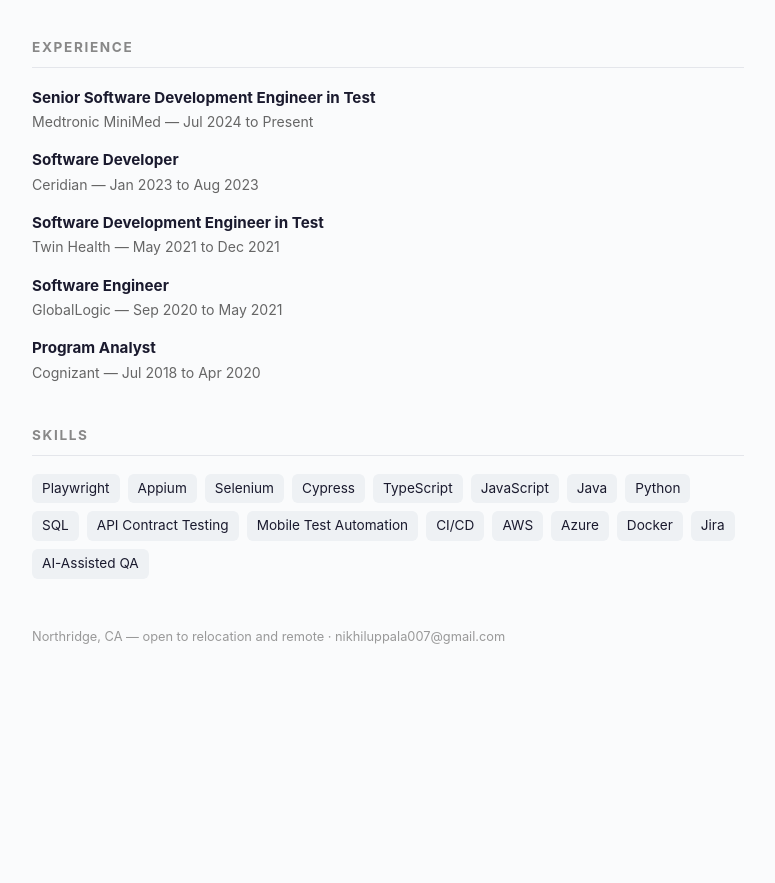
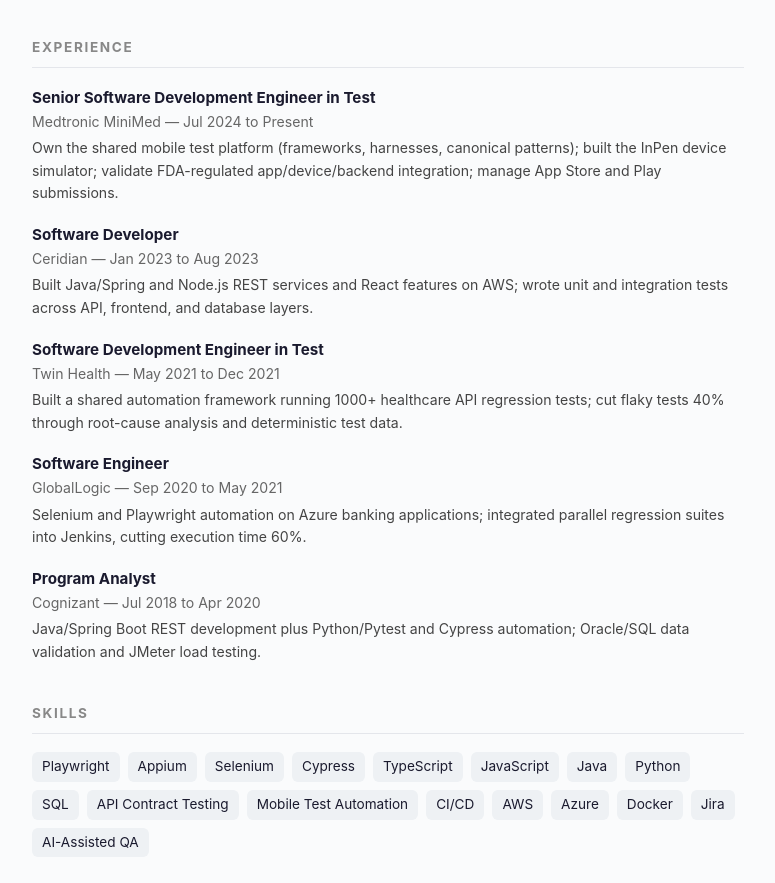
Before and after one commit to NikhilUppla/nikhil-portfolio, a plain HTML site: page index.html in a window 1280 px wide. Shown: the part 1037-1920 px from the top of the page, without its empty margins (252-1027 px from the left). Before the commit the page ends 1748 px from the top, so only its background shows below. Drawn offline with Linux system fonts and the light colour scheme.

Commit message:
add experience detail lines

```diff
--- a/index.html
+++ b/index.html
@@ -20,9 +20,10 @@
   .proj .meta { color: #777; font-size: .85rem; margin: 2px 0 6px; }
   .proj p { font-size: .95rem; color: #333; }
   ul.exp { list-style: none; }
-  ul.exp li { margin-bottom: 14px; font-size: .95rem; }
+  ul.exp li { margin-bottom: 18px; font-size: .95rem; }
   ul.exp b { display: block; }
   ul.exp span { color: #666; font-size: .88rem; }
+  ul.exp p { color: #444; font-size: .88rem; margin-top: 3px; }
   .skills { display: flex; flex-wrap: wrap; gap: 8px; }
   .skills span { background: #eef1f4; border-radius: 6px; padding: 4px 10px; font-size: .85rem; }
   footer { margin-top: 48px; color: #999; font-size: .8rem; }
@@ -76,11 +77,16 @@
   <section>
     <h2>Experience</h2>
     <ul class="exp">
-      <li><b>Senior Software Development Engineer in Test</b><span>Medtronic MiniMed — Jul 2024 to Present</span></li>
-      <li><b>Software Developer</b><span>Ceridian — Jan 2023 to Aug 2023</span></li>
-      <li><b>Software Development Engineer in Test</b><span>Twin Health — May 2021 to Dec 2021</span></li>
-      <li><b>Software Engineer</b><span>GlobalLogic — Sep 2020 to May 2021</span></li>
-      <li><b>Program Analyst</b><span>Cognizant — Jul 2018 to Apr 2020</span></li>
+      <li><b>Senior Software Development Engineer in Test</b><span>Medtronic MiniMed — Jul 2024 to Present</span>
+        <p>Own the shared mobile test platform (frameworks, harnesses, canonical patterns); built the InPen device simulator; validate FDA-regulated app/device/backend integration; manage App Store and Play submissions.</p></li>
+      <li><b>Software Developer</b><span>Ceridian — Jan 2023 to Aug 2023</span>
+        <p>Built Java/Spring and Node.js REST services and React features on AWS; wrote unit and integration tests across API, frontend, and database layers.</p></li>
+      <li><b>Software Development Engineer in Test</b><span>Twin Health — May 2021 to Dec 2021</span>
+        <p>Built a shared automation framework running 1000+ healthcare API regression tests; cut flaky tests 40% through root-cause analysis and deterministic test data.</p></li>
+      <li><b>Software Engineer</b><span>GlobalLogic — Sep 2020 to May 2021</span>
+        <p>Selenium and Playwright automation on Azure banking applications; integrated parallel regression suites into Jenkins, cutting execution time 60%.</p></li>
+      <li><b>Program Analyst</b><span>Cognizant — Jul 2018 to Apr 2020</span>
+        <p>Java/Spring Boot REST development plus Python/Pytest and Cypress automation; Oracle/SQL data validation and JMeter load testing.</p></li>
     </ul>
   </section>
 
```
